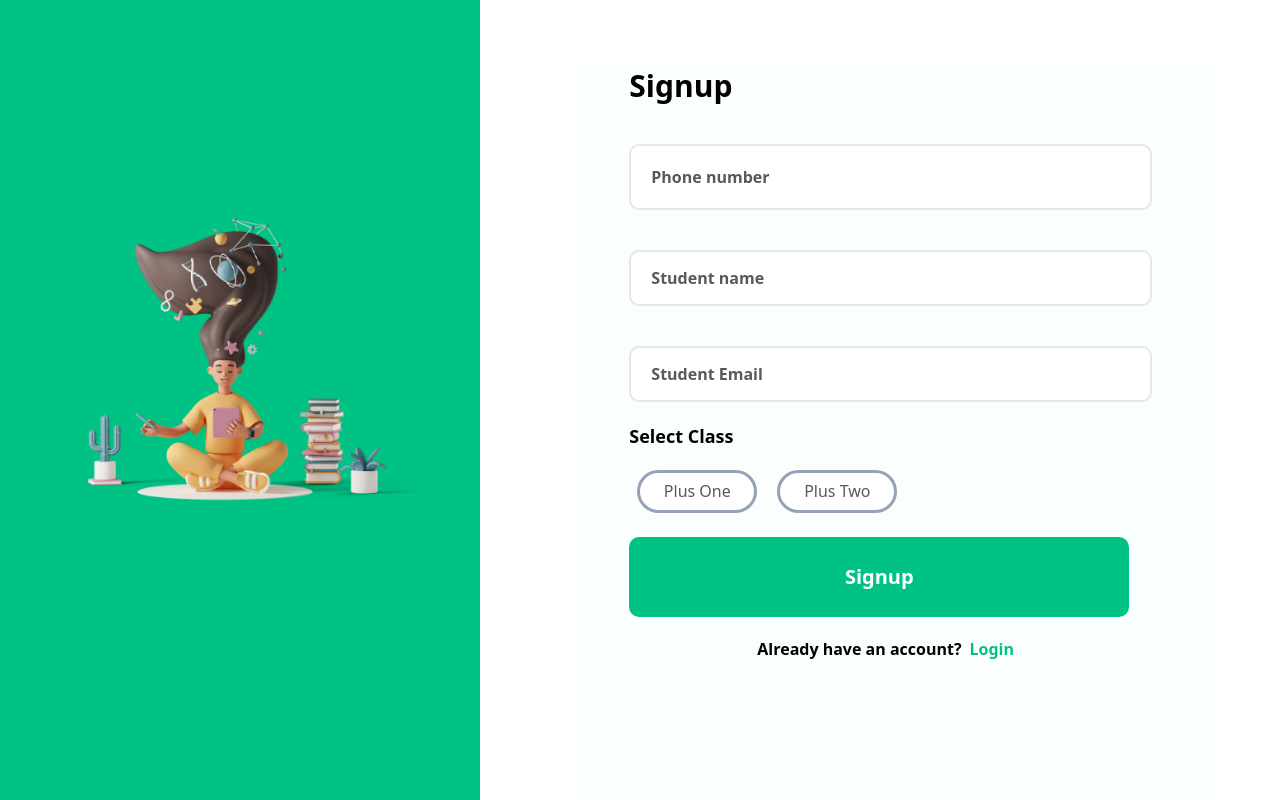
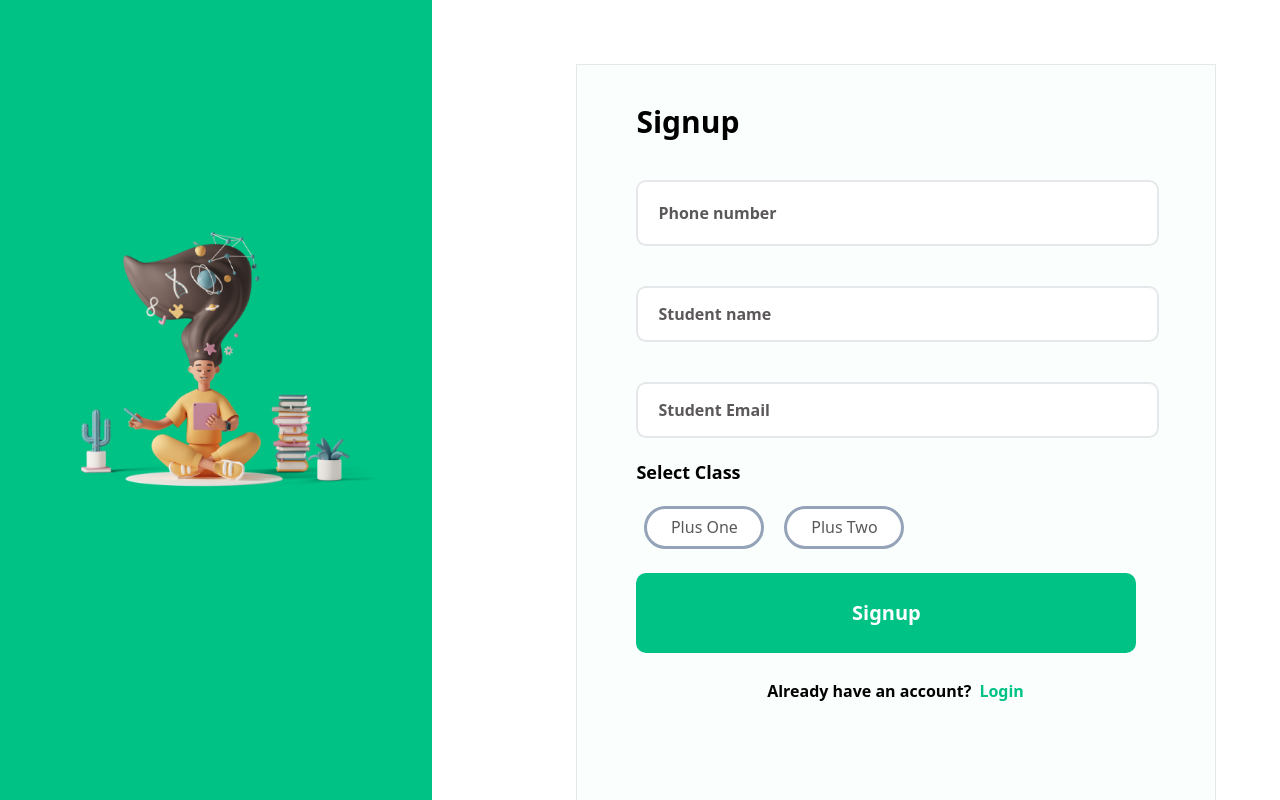
Before and after one commit to akanandhu/learn-react, a Next.js app: page /signup/signUp in a window 1280 px wide. Built offline with nearby package versions, Linux system fonts and the light colour scheme.

Commit message:
change line

```diff
--- a/components/EduPage/LiveClass/LiveClass.tsx
+++ b/components/EduPage/LiveClass/LiveClass.tsx
@@ -82,7 +82,7 @@ const VideoBox = ({subject,time,speaker,Starttime,attendance}: VideoBoxProps) =>
                     <div className='lg:flex lg:flex-1 lg:justify-center lg:pt-3 lg:pb-3
                     md:flex md:flex-1 md:justify-center md:pt-3 md:pb-3
                     flex flex-1 justify-center pt-3 pb-3'>
-                        <Image src={line} className="lg:object-scale-down md:object-scale-down object-scale-down" />
+                        <Image src={line} height={10} className="lg:object-scale-down md:object-scale-down object-scale-down" />
                     </div>
                     <div className='lg:font-mont lg:flex lg:gap-3 lg:align-middle lg:font-medium lg:text-livetext
                     md:font-mont md:flex md:gap-3 md:align-middle md:font-medium md:text-livetext
--- a/components/Signup/SignUpLeft.tsx
+++ b/components/Signup/SignUpLeft.tsx
@@ -3,7 +3,7 @@ import Image from 'next/image'
 import student from '/public/images/student.png'
 function SignUpLeft() {
   return (
-    <div className=' flex justify-center  md:bg-orangeBG md:h-[100%] md:w-[50%] md:flex md:justify-center md:content-center lg:bg-greenBG lg:h-[100vh] lg:w-[50%] lg:flex lg:justify-center lg:content-center '>
+    <div className=' flex justify-center md:overflow-y-hidden  md:bg-orangeBG md:h-screen md:w-[100%] md:flex md:justify-center md:content-center lg:bg-greenBG lg:h-[100vh] lg:w-[50%] lg:flex lg:justify-center lg:content-center '>
             <div className='flex  justify-center ml-12 mt-2 align-middle  md:flex md:justify-center md:h-[70%] md:w-[80%] md:content-center md:ml-8 md:mt-20 md:align-middle lg:h-[70%] lg:w-[70%] lg:content-center lg:ml-8 lg:align-middle  '>
             <Image src={student}  className=' object-scale-down '/>
             </div>
--- a/components/Signup/SignUpRight.tsx
+++ b/components/Signup/SignUpRight.tsx
@@ -8,11 +8,11 @@ type SignUpRightProps ={
 
 function SignUpRight({heading} :SignUpRightProps) {
   return (
-    <div className='pl-[53%] pt-[4%] md:pt-2 md:pr-10 md:pb-5 md:pl-3 md:mb-10   lg:pl-[38%] lg:pr-[22%] lg:pt-[9%] lg:pb-[10%] lg:mb-7 lg:flex lg:flex-1 md:mr-5  '>
-        <form className=' justify-center   md:h-[100%] md:w-[100%] md:flex md:flex-col  lg:pl-20 lg:pb-28 lg:pt-[5%] lg:pr-20 md:justify-center lg:h-[90%] lg:w-[100%] lg:flex lg:flex-col lg:justify-center '>
-           <div className='flex flex-col relative gap-5 '>
+    <div className='pl-[53%] pt-[4%] md:mr-[6%] md:pt-[2%] md:pr-[2%] md:pb-5 md:pl-[50%] md:mb-10   lg:pl-[38%] lg:pr-[22%] lg:pt-[9%] lg:pb-[10%] lg:mb-7 lg:flex lg:flex-1  '>
+        <form className=' justify-center md:mr-5  md:h-[100%] md:w-[100%] md:flex md:flex-col lg:pt-28  lg:ml-12  lg:pl-20 lg:pb-28 lg:pr-20 md:justify-center lg:h-[90%] lg:w-[100%] lg:flex lg:flex-col lg:justify-center '>
+           <div className='flex flex-col relative gap-5  '>
             <label className="font-mont-bold font-semibold  text-3xl mb-4 lg:text-3xl  lg:mb-8 lg:leading-3 md:text-3xl md:mb-6  md:font-semibold lg:font-mont-bold md:font-mont-bold lg:font-semibold " > {heading} </label>
-            <input placeholder='Phone number' type='number' className=" lg:flex lg:flex-1  placeholder:text-extrabold font-mont-bold font-semibold md:font-mont-bold md:font-semibold lg:font-mont-bold lg:font-semibold lg: mb-5 w-[523px] h-[56px] border-[2px] rounded-[10px] placeholder:px-0 placeholder:text-placeText p-5 "></input>
+            <input placeholder='Phone number' type='number' className=" lg:flex lg:flex-1  placeholder:text-extrabold font-mont-bold font-semibold  md:font-mont-bold md:font-semibold lg:font-mont-bold lg:font-semibold lg: mb-5 w-[523px] h-[56px] border-[2px] rounded-[10px] placeholder:px-0 placeholder:text-placeText p-5 "></input>
             <input placeholder='Student name' className="font-mont-bold font-semibold md:font-mont-bold md:font-semibold lg:font-semibold lg:font-mont-bold mb-5 w-[523px] h-[56px] border-[2px] rounded-[10px] placeholder:px-0 placeholder:text-placeText p-5"></input>
             <input placeholder='Student Email'  className="font-mont-bold font-semibold md:font-mont-bold md:font-semibold lg:font-semibold lg:font-mont-bold mb-5 w-[523px] h-[56px] border-[2px] rounded-[10px] placeholder:px-0 placeholder:text-placeText p-5"></input>
            </div>
@@ -26,11 +26,12 @@ function SignUpRight({heading} :SignUpRightProps) {
             <button className='font-semibold bg-greenBG h-[60px] w-[350px] mt-6 rounded-xl md:bg-greenBG md:h-[80px] md:w-[400px] md:mt-6 md:rounded-xl lg:bg-greenBG lg:h-[80px] lg:w-[500px] lg:mt-6 lg:rounded-[10px] text-xl text-white'>Signup</button>
 
 
-            <h3 className='flex flex-1 justify-start text-[16px] font-mont-bold font-semibold md:font-mont-bold md:font-semibold lg:font-semibold lg:font-mont-bold pt-5 pl-32'>Already have an account? <span className='text-greenBG text-[16px] ml-2'> Login </span></h3>
+            <h3 className='flex flex-1 justify-start text-[16px] font-mont-bold font-semibold md:font-mont-bold md:pt-[5%] md:pl-[25%] md:font-semibold lg:font-semibold lg:flex  lg:font-mont-bold pt-5 pl-32'>Already have an account? <span className='text-greenBG text-[16px] ml-2'> Login </span></h3>
            </div>
 
         </form>
     </div>
+
   )
 }
 
--- a/pages/signup/signUp.tsx
+++ b/pages/signup/signUp.tsx
@@ -6,9 +6,9 @@ import SignUpRight from '../../components/Signup/SignUpRight';
 
 function signUp() {
   return (
-    <div className='h-screen w-[100%] lg:flex lg:h-[100%] overflow-hidden md:overflow-hidden lg:fixed lg:w-[100%] md:flex md:h-[800px] md:w-[100%]'>
+    <div className='h-screen w-[100%] lg:flex lg:h-[100%] overflow-hidden md:h-full  md:overflow-hidden lg:fixed lg:w-[100%] md:flex  md:w-[100%]'>
         <SignUpLeft />
-        <div className=' bg-tableBG  lg:mb-1 lg:mr-[5%] lg:flex-1  lg:mt-[5%] lg:ml-24 flex justify-center   md:ml-22 md:mb-10 md:bg-tableBG md:h-[100%] md:w-[50%] md:justify-center  md:flex lg:bg-tableBG lg:pl-0 lg:pr-20 lg:pb-5 lg:pt-2 lg:h-[100%] lg:w-[50%] lg:justify-center  lg:flex'>
+        <div className=' bg-tableBG lg:border lg:mb-[10%] lg:mr-[5%] lg:flex-1  lg:mt-[5%]  lg:ml-36 flex justify-center md:pr-[5%]  md:bg-tableBG md:h-[100%] md:w-[65%] md:justify-center  md:flex lg:bg-tableBG lg:pl-0 lg:pr-20 lg:pb-5 lg:pt-2 lg:h-[100%] lg:w-[50%] lg:justify-center  lg:flex'>
         <SignUpRight heading='Signup' />
         </div>
         </div>
```
